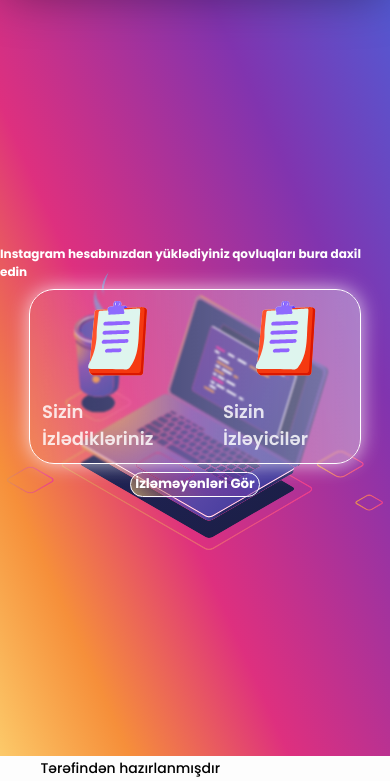
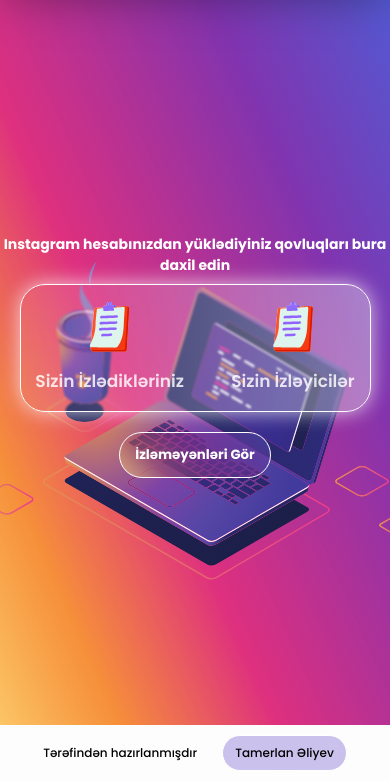
Before and after one commit to TamerlanAlliyev/Instagram-Analysis, a plain HTML site: page index.html in a window 390 px wide. Shown: the part 63-844 px from the top of the page. Drawn offline with Linux system fonts and the light colour scheme.

Commit message:
home page finshed

```diff
--- a/list.page/list.css
+++ b/list.page/list.css
@@ -335,3 +335,8 @@ main .head::-webkit-scrollbar-track {
   font-size: 14px;
   font-weight: 500;
 }
+
+.list li:hover{
+  background: #ffffff30;
+  border-radius:   40px 0 0 40px ;
+}
--- a/style.css
+++ b/style.css
@@ -161,7 +161,7 @@
     color: #fff;
     margin-top: 2%;
     font-weight: 700;
-    padding: 0.5% 1%;
+    padding: 15px 18px;
     border-radius: 50px;
     border: 1px solid #fff;
     background: linear-gradient(40deg, rgba(254, 218, 119, 0.579), rgba(227, 119, 45, 0.20), rgba(200, 44, 130, 0.16), rgba(140, 51, 169, 0.267), rgba(81, 92, 212, 0.398));
@@ -233,15 +233,17 @@
 
 
 
+/* ******************************************************************** */
+
+/*                  961 PX              */
+
+/* ******************************************************************** */
 
 
 
 
 
-
-  @media only screen and (max-width:961px) {
-
-
+  @media only screen and (max-width:961px){
 
 
 
@@ -253,14 +255,13 @@
       background-position: center;
     }
 
-
-    .container {
+    /* .container {
       width: 100%;
       display: flex;
       flex-direction: column;
       justify-content: space-between;
       height: 100vh;
-    }
+    } */
 
     header {
       width: 100%;
@@ -271,8 +272,6 @@
       align-items: center;
       position: relative; */
     }
-
-
 
     header .bg-img img {
       max-width: 300px;
@@ -287,23 +286,28 @@
     header .category img {
       display: block;
       width: 25px;
+      /* translate: 1000ms ease; */
+
     }
 
     header .category ul{
       left: 0;
       top: 0;
+
       position: absolute;
-      width: 80%;
-      height: 100vh;
+      width: 50%;
+      height: 100px;
+      align-items: center;
+      justify-content: center;
       background: #ffffff;
       z-index: 10;
       display: flex;
-      padding: 20%;
-      flex-direction: column;
+      border-radius: 50px;
       display: none;
+      left: 50%;
+      top: 250%;
+      transform: translate(-50%, -50%);
     }
-
-
 
     header nav {
       display: flex;
@@ -312,17 +316,18 @@
 
     nav ul {
       list-style: none;
+      gap: 50px;
+      display: flex;
+    }
+
+    nav ul {
+      list-style: none;
       gap: 25px;
-      /* display: flex; */
     }
 
     nav ul li a {
-      /* text-decoration: none;*/
       color: rgb(0, 0, 0);
-      font-size: 20px;
-      /* font-weight: 600;
-      transition: 0.5s;
-      cursor: pointer; */
+      font-size: 18px;
     }
 
 
@@ -332,16 +337,13 @@
 
 
 
-
     main .info {
-      color: white;
-      font-weight: 700;
-      font-size: 12px;
-      margin-bottom: -3%;
+      font-size: 14px;
+      text-align: center;
     }
 
     main {
-      /* top: -50px; */
+      top: -50px;
       width: 100%;
       display: flex;
       justify-content: center;
@@ -361,7 +363,7 @@
       display: flex;
       justify-content: space-around;
       gap: 10%;
-      z-index: -1;
+      /* z-index: -1; */
     }
 
     main .head .lab img {
@@ -384,7 +386,7 @@
       height: 0;
       overflow: hidden;
       visibility: hidden;
-      z-index: -1;
+      /* z-index: -1; */
     }
 
 
@@ -404,30 +406,20 @@
       text-decoration: none;
     }
 
-    /* #btn{
-    color: #fff;
-    margin-top: 2%;
-    padding: 0.5%;
-    border-radius: 10px;
-    border: 1px solid #fff;
-    background:linear-gradient(to right, rgba(254, 218, 119,0.70), rgba(227, 119, 45, 0.20),rgba(200, 44, 130, 0.25), rgba(139, 51, 169, 0.50),rgba(81, 91, 212, 0.75)) ;
-    backdrop-filter: blur(10px);
-} */
+
 
 
     #btn {
       color: #fff;
-      margin-top: 2%;
+      margin-top: 5%;
       font-weight: 700;
-      padding: 0.5% 1%;
+      padding: 15px 18px;
       border-radius: 50px;
       border: 1px solid #fff;
       background: linear-gradient(40deg, rgba(254, 218, 119, 0.579), rgba(227, 119, 45, 0.20), rgba(200, 44, 130, 0.16), rgba(140, 51, 169, 0.267), rgba(81, 92, 212, 0.398));
       backdrop-filter: blur(25px);
       cursor: pointer;
       transition: transform 0.2s;
-            z-index: -1;
-
     }
 
     #btn:hover {
@@ -440,52 +432,25 @@
       transform: scale(0.95);
     }
 
+    .powered {
+      padding: 10px;
+      font-size: 15px;
+    }
 
-    footer {
-      width: 100%;
-      background: #fdfdfd;
+    .powered p {
+      font-size: 12px;
 
     }
 
-    .powered {
-      padding: 0.4%;
-      display: flex;
-      justify-content: center;
-      align-items: center;
-      gap: 25px;
-      color: white;
-      font-size: 18px;
+    .powered a {
+      padding: 8px 12px;
+      font-size: 12px;
     }
 
-    .powered p {
-      font-size: 14px;
-      font-weight: 500;
-      color: #000000;
-    }
 
-    .powered a {
-      color: #000000;
-      padding: 0.3% 0.5%;
-      border-radius: 50px;
-      border: 1px solid #fff;
-      background: #2f09b93e;
-      backdrop-filter: blur(25px);
-      cursor: pointer;
-      transition: transform 0.2s, box-shadow 0.2s;
-      /* Transform ve box-shadow için 0.2 saniyelik bir geçiş */
-      text-decoration: none;
-      font-size: 12px;
-      font-weight: 500;
-      z-index: -1;
 
-    }
 
-    .powered a:hover {
-      color: #ffffff;
-      background: linear-gradient(320deg, rgba(254, 218, 119, 0.718), rgba(227, 118, 45, 0.726), rgba(200, 44, 130, 0.792), rgba(140, 51, 169, 0.709), rgba(81, 92, 212, 0.833));
-      box-shadow:
-        0 0 10px 0px rgba(140, 51, 169, 0.709);
-    }
+  }
 
 
 
@@ -494,4 +459,68 @@
 
 
 
+
+
+
+
+/* ******************************************************************** */
+
+/*                  961 PX              */
+
+/* ******************************************************************** */
+
+
+
+
+
+@media only screen and (max-width:561px){
+
+
+
+  body {
+    background-image: url(./assets/images/MobileBG.svg);
   }
+
+  header .category ul{
+    width: 80%;
+    height: 70px;
+  }
+
+  nav ul li a {
+    color: rgb(0, 0, 0);
+    font-size: 14px;
+  }
+
+  main .head {
+    width: 90%;
+    padding: 2%;
+  }
+
+  main .head .lab img {
+    width: 45%;
+    height: 45%;
+  }
+
+  main .head p {
+    font-size: 17px;
+  }
+
+
+
+  #btn {
+    margin-top: 5%;
+    padding: 12px 15px;
+  }
+
+  #btn:hover {
+    background: linear-gradient(320deg, rgba(254, 218, 119, 0.718), rgba(227, 118, 45, 0.726), rgba(200, 44, 130, 0.792), rgba(140, 51, 169, 0.709), rgba(81, 92, 212, 0.833));
+    box-shadow: 0 0 10px 0px rgba(255, 255, 255, 0.735);
+  }
+
+  #btn:active {
+    box-shadow: 0 0 30px 0px rgba(255, 255, 255, 0.735);
+    transform: scale(0.95);
+  }
+
+
+}
```
Also changed, not shown: list.page/list.js (+10 -10 lines).
